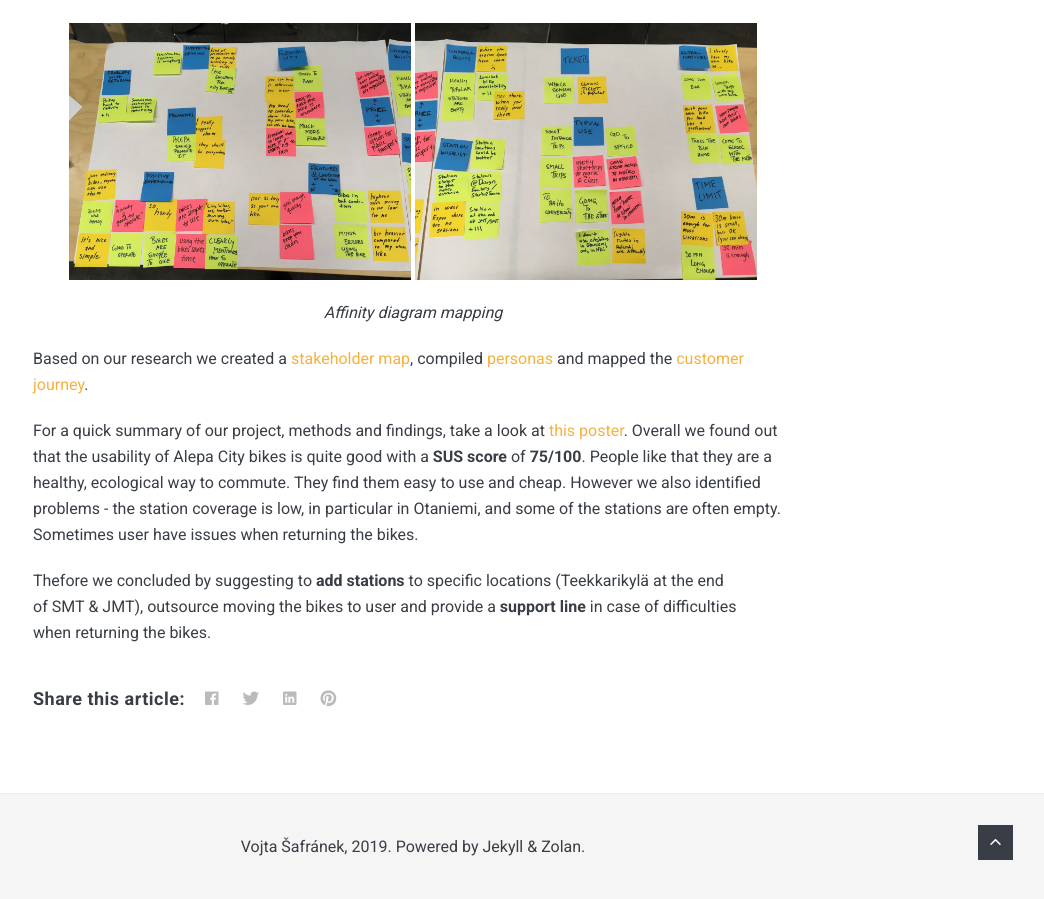
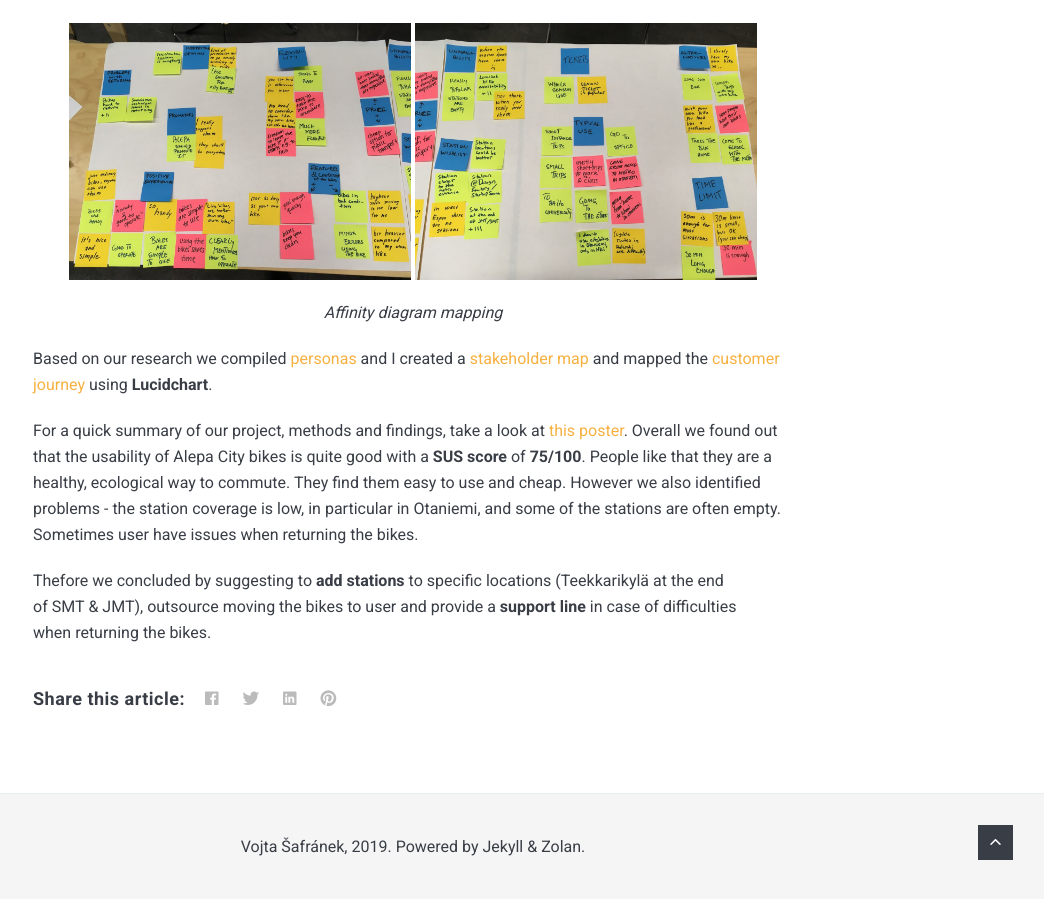
Before and after one commit to vojtasaf/vojtasaf.github.io, a Jekyll site: the page built from _posts/2018-11-30-alepa.markdown, in a window 1280 px wide and 900 px high, scrolled down 1566 px. Shown: the whole window, without its empty margins (227-1271 px from the left). Built offline with Jekyll 4.4.1, drawn with Linux system fonts in a browser that asks for light colours; nearby versions of some CDN libraries.

Commit message:
Added SW tools mentions

```diff
--- a/_posts/2018-11-30-alepa.markdown
+++ b/_posts/2018-11-30-alepa.markdown
@@ -23,7 +23,7 @@ We went through all of our interviews, transcribed them, and together with respo
 </div>
 *<center>Affinity diagram mapping</center>*
 
-Based on our research we created a [stakeholder map][stakeholders], compiled [personas][personas] and mapped the [customer journey][journey].
+Based on our research we compiled [personas][personas] and I created a [stakeholder map][stakeholders] and mapped the [customer journey][journey] using **Lucidchart**.
 
 For a quick summary of our project, methods and findings, take a look at [this poster][poster]. Overall we found out that the usability of Alepa City bikes is quite good with a **SUS score** of **75/100**. People like that they are a healthy, ecological way to commute. They find them easy to use and cheap. However we also identified problems - the station coverage is low, in particular in Otaniemi, and some of the stations are often empty. Sometimes user have issues when returning the bikes.
 
--- a/_posts/2019-05-15-mahtava.markdown
+++ b/_posts/2019-05-15-mahtava.markdown
@@ -20,7 +20,7 @@ The COO role then rotated as did the role of a pitcher. One of our pitches was m
 
 During our ongoing research we realized the importance of finding the right geographical area to start with and we have made [website][website] to engage our potential users in locating it. We identified supermarkets in **suburban areas** as a promising location and ran an **experiment** there by offering rides to customer as they were walking out (of course with the permission of the supermarket staff). As the service was of course not ready yet, we had candy prepared for those keen to accept our offer. This helped us confirm the customer need.
 
-Together with Ling and Mario we have also made a rough [prototype][prototype] to test our concept with users and demostrate how it would work.
+Together with Ling and Mario we have also made a rough [prototype][prototype] using **Sketch** and **InVision** to test our concept with users and demostrate how it would work.
 
 Marketing is another important aspect of start-ups success so we had to make **posters**, create presence on **social media** and during one of the latter sprints we shot a **promotional video** in a only couple of hours during class:
 
--- a/_posts/2019-05-30-antexti.markdown
+++ b/_posts/2019-05-30-antexti.markdown
@@ -48,7 +48,7 @@ We got plenty of valuable feedback from the customers. Some of them really felt
 
 > “I haven’t heard back from Posti in 9 months.” - Disappointed customer
 
-Based on that we dediced to go forward with the Apology program and renamed it to Antexti *(credits to Karoline)*. We proceeded by creating alpha prototypes - **wireframes** of a feature to be integrated into the the existing Omaposti app and **stickers** that would be put on packages to serve both as physical apology artefact and a feedback channel linking to the app or a website.
+Based on that we dediced to go forward with the Apology program and renamed it to Antexti *(credits to Karoline)*. We proceeded by creating alpha prototypes - **wireframes** of a feature to be integrated into the the existing Omaposti app using **Adobe XD** and **stickers** that would be put on packages to serve both as physical apology artefact and a feedback channel linking to the app or a website.
 
 We came up with **two variants** for the sticker design - one quite **formal** and the other one that had a more **playful** look.
 
```
